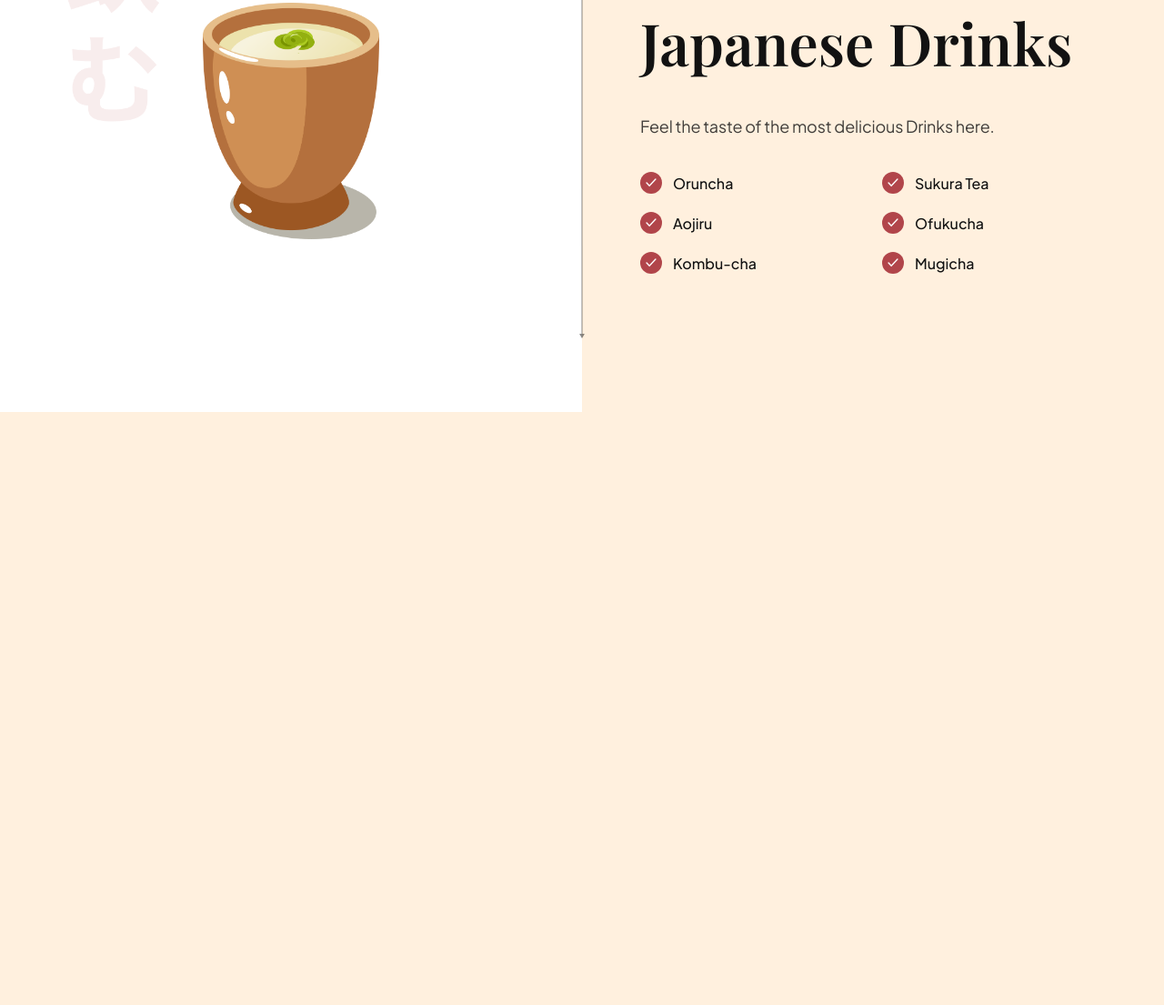
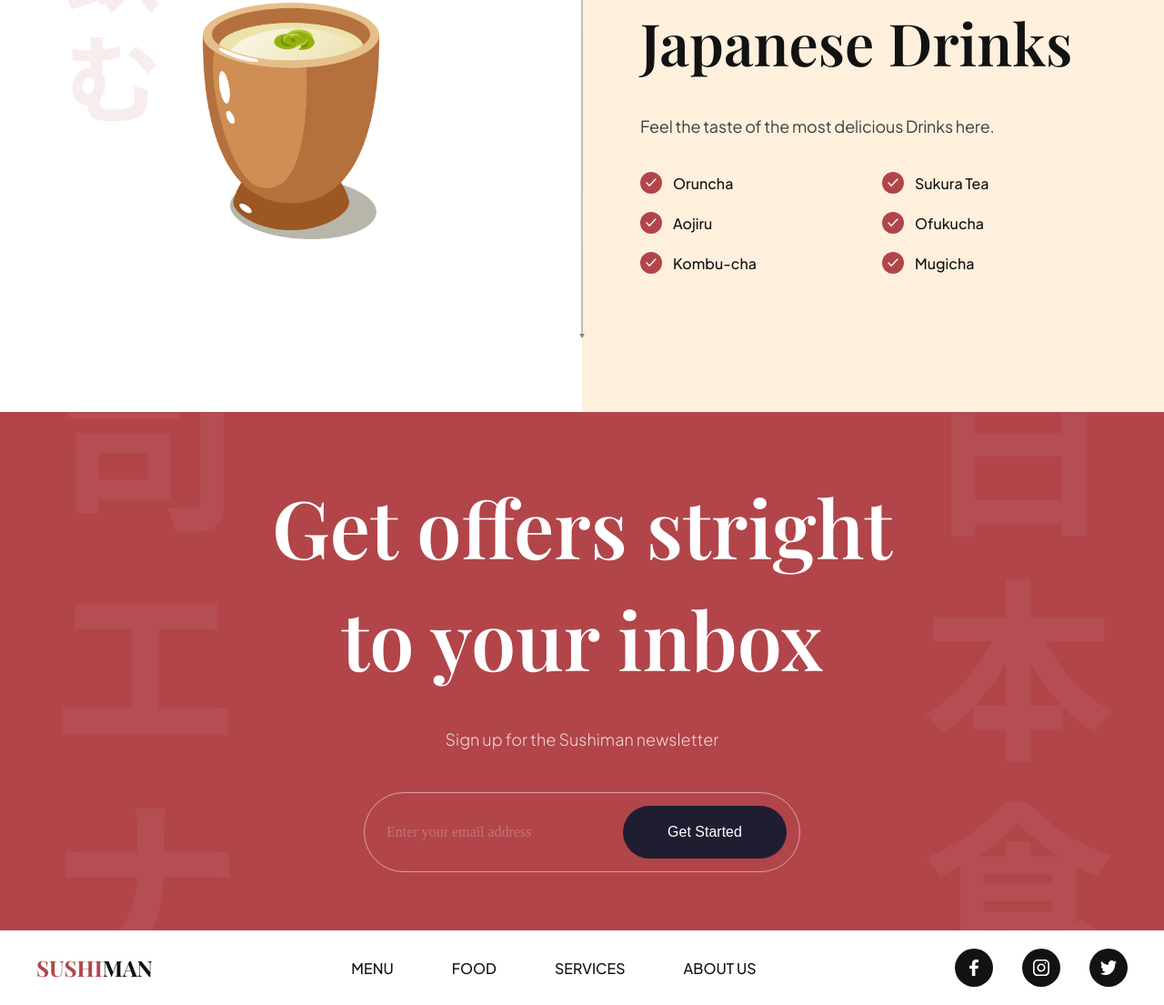
Before and after one commit to Kodaskora/sushi_html_css, a website built with Vite: page index.html in a window 1280 px wide. Shown: the part 3245-4350 px from the top of the page at 91% size. Before the commit the page ends 3698 px from the top, so only its background shows below. Built offline with nearby package versions, Linux system fonts and the light colour scheme.

Commit message:
finished

```diff
--- a/css/sections/footer.css
+++ b/css/sections/footer.css
@@ -0,0 +1,55 @@
+.footer {
+  width: 100%;
+  padding: 20px 40px;
+  background: var(--color-white);
+  flex-wrap: wrap;
+  gap: 20px;
+  overflow: hidden;
+}
+
+.footer__logo {
+  font-size: 24px;
+  font-weight: bold;
+  font-family: var(--playfair-display);
+  text-transform: uppercase;
+  color: var(--secondary-color);
+  cursor: pointer;
+}
+
+.footer__logo span {
+  color: var(--primary-color);
+}
+
+.footer ul {
+  list-style: none;
+  display: flex;
+  flex-wrap: wrap;
+  flex-direction: row;
+  gap: 64px;
+}
+
+.footer ul:last-child {
+  gap: 32px;
+}
+
+.footer__nav li {
+  font-size: 16px;
+  font-weight: 500;
+  font-family: var(--plus-jakarta-sans);
+  text-transform: uppercase;
+  color: var(--secondary-color);
+  cursor: pointer;
+}
+
+.footer__social li {
+  width: 42px;
+  height: 42px;
+  background-color: var(--secondary-color);
+  border-radius: 100%;
+}
+
+.footer__social li img {
+  width: 45%;
+  height: 45%;
+  object-fit: contain;
+}
--- a/css/sections/subscribe.css
+++ b/css/sections/subscribe.css
@@ -0,0 +1,70 @@
+.subscription {
+  padding: 64px;
+  background-color: var(--primary-color);
+  background-image: url('../../assets/subscribe_bg.png');
+  background-position: center;
+  background-repeat: no-repeat;
+  background-size: contain;
+
+  flex-direction: column;
+  overflow: hidden;
+}
+
+.subscription h2 {
+  font-size: 88px;
+  font-family: var(--playfair-display);
+  font-weight: 600;
+  line-height: 123px;
+  color: #fff;
+  text-align: center;
+}
+
+.subscription p {
+  font-size: 18px;
+  font-family: var(--plus-jakarta-sans);
+  font-weight: 300;
+  line-height: 36px;
+  margin-top: 32px;
+  color: rgba(255, 255, 255, 0.8);
+}
+
+.subscription__form {
+  min-width: 480px;
+  margin-top: 40px;
+  padding: 14px 14px 14px 24px;
+  display: flex;
+  gap: 10px;
+  border: 1px solid rgba(255, 255, 255, 0.5);
+  border-radius: 46px;
+}
+
+.subscription__form input {
+  flex: 1;
+  font-size: 16px;
+  font-weight: 400px;
+  font-family: var(--plus--jakarta-sans);
+  color: #fff;
+  opacity: 0.5;
+  background: transparent;
+  border: none;
+  outline: none;
+}
+
+.subscription__form input::placeholder {
+  color: #fff;
+  opacity: 0.5;
+}
+
+.subscription__form button {
+  padding: 20px;
+  min-width: 180px;
+  font-size: 16px;
+  font-weight: 500;
+  color: #fff;
+  text-align: center;
+  background: var(--black-400);
+  border-radius: 46px;
+  border: none;
+  outline: none;
+  cursor: pointer;
+}
--- a/index.html
+++ b/index.html
@@ -285,6 +285,48 @@
     </section>
   </section>
 
+  <section class="subscription flex-center" id="services">
+    <h2 data-aos="flip-down">
+      Get offers stright <br />
+      to your inbox
+    </h2>
+    <p data-aos="fade-up">Sign up for the Sushiman newsletter</p>
+    <div class="subscription__form" data-aos="fade-up">
+      <input type="text" placeholder="Enter your email address" />
+      <button>Get Started</button>
+    </div>
+  </section>
+
+  <footer class="footer flex-between">
+    <h3 class="footer__logo">
+      <span>Sushi</span>man
+    </h3>
+    <ul class="footer__nav">
+      <li>
+        <a href="#menu">Menu</a>
+      </li>
+      <li>
+        <a href="#food">Food</a>
+      </li>
+      <li>
+        <a href="#services">Services</a>
+      </li>
+      <li>
+        <a href="#about-us">About Us</a>
+      </li>
+    </ul>
+    <ul class="footer__social">
+      <li class="flex-center">
+        <img src="assets/facebook.svg" alt="facebook">
+      </li>
+      <li class="flex-center">
+        <img src="assets/instagram.svg" alt="instagram">
+      </li>
+      <li class="flex-center">
+        <img src="assets/twitter.svg" alt="twitter">
+      </li>
+    </ul>
+  </footer>
 
   <script src="js/script.js" type="module"></script>
 </body>
```
